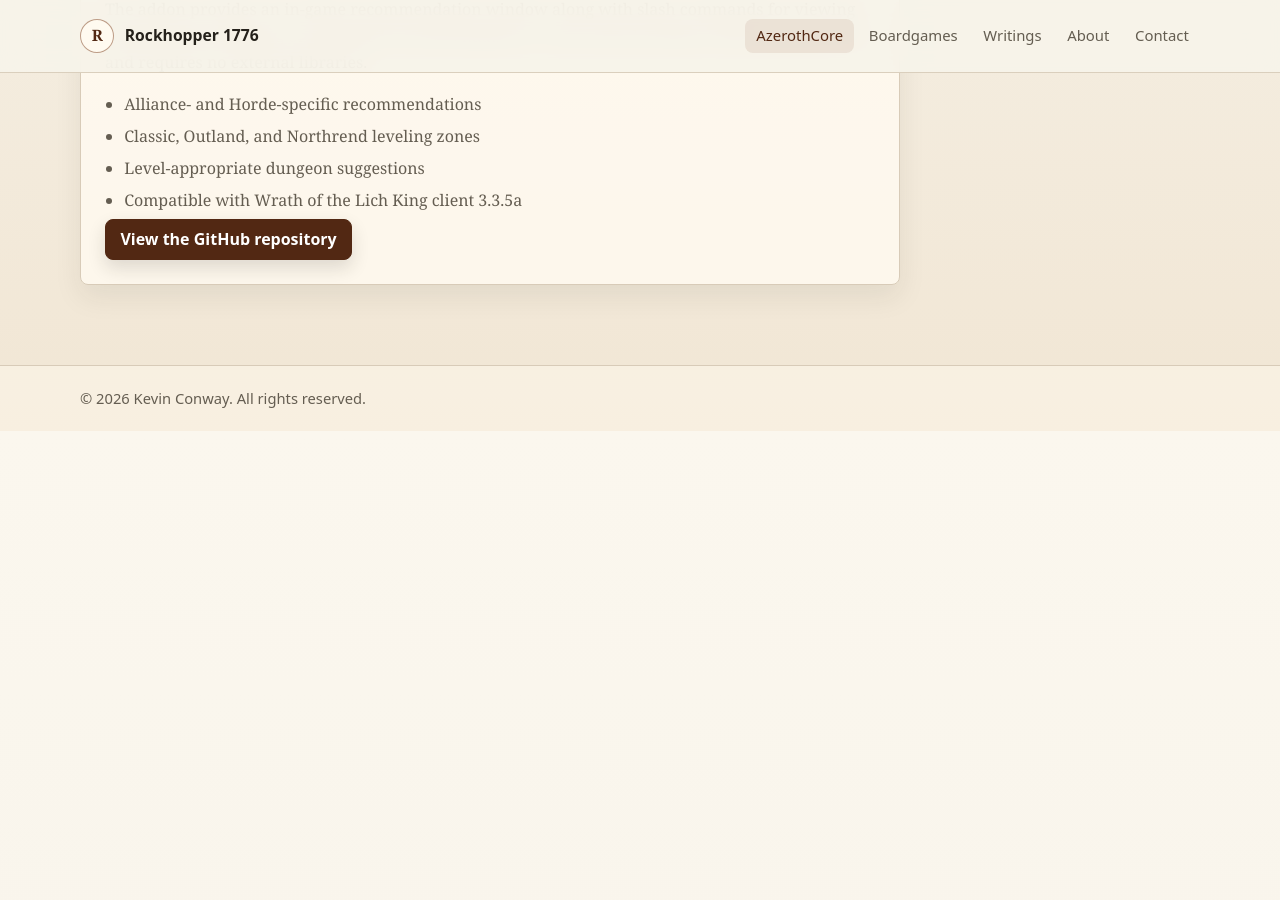
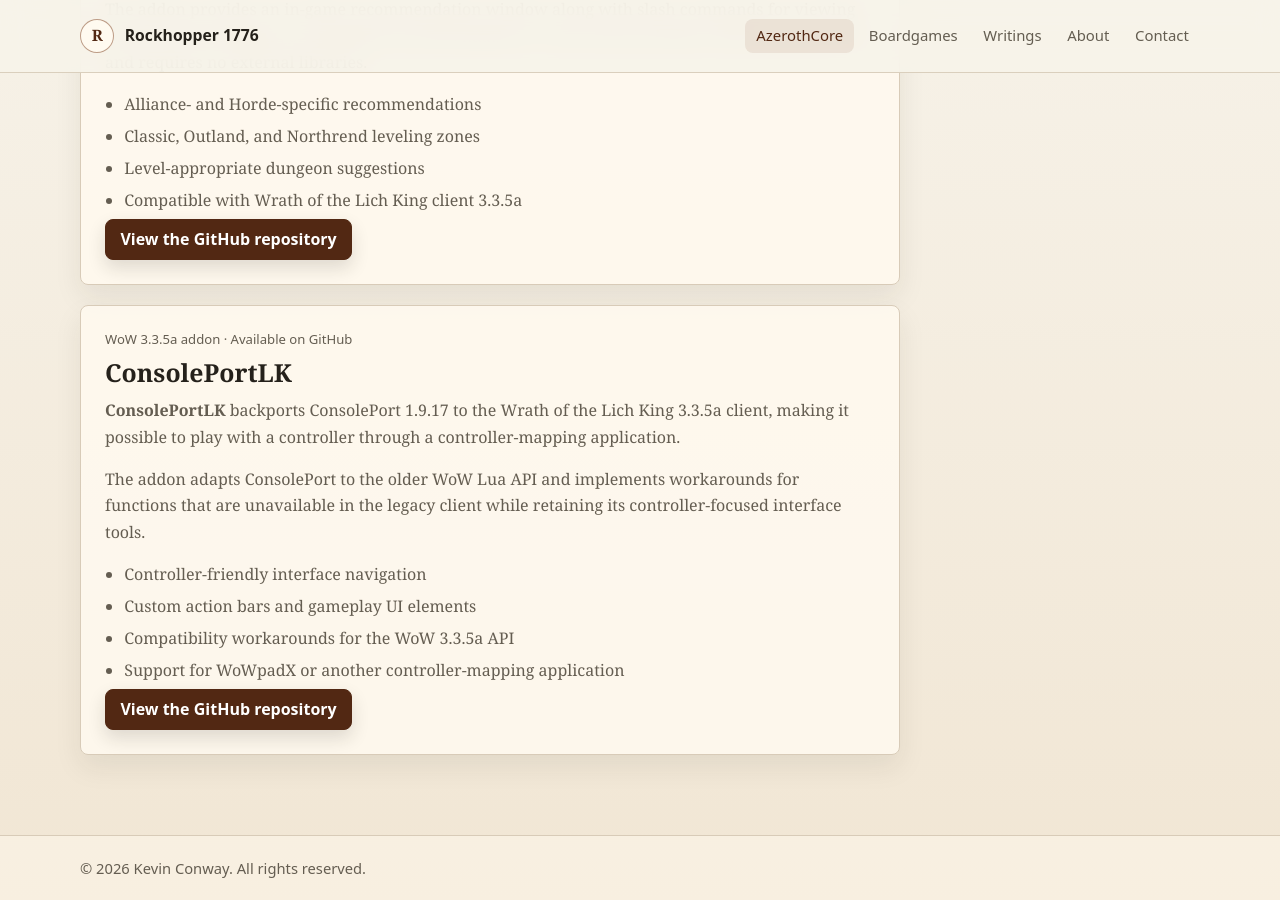
Before and after one commit to Rockhopper1776/rockhopper1776.github.io, a Jekyll site: the page built from azerothcore.html, in a window 1280 px wide and 900 px high, scrolled down 1403 px. Built offline with Jekyll 4.4.1, drawn with Linux system fonts in a browser that asks for light colours; before the commit the page ends 1834 px from its top, so only the background shows below that.

Commit message:
consoleportlk

```diff
--- a/azerothcore.html
+++ b/azerothcore.html
@@ -76,4 +76,24 @@
     </ul>
     <a class="button button-compact" href="https://github.com/Rockhopper1776/ZoneLevelAdvisor">View the GitHub repository</a>
   </article>
+
+  <article class="content-list-item">
+    <p class="item-meta">WoW 3.3.5a addon · Available on GitHub</p>
+    <h2>ConsolePortLK</h2>
+    <p>
+      <strong>ConsolePortLK</strong> backports ConsolePort 1.9.17 to the Wrath of the Lich King
+      3.3.5a client, making it possible to play with a controller through a controller-mapping application.
+    </p>
+    <p>
+      The addon adapts ConsolePort to the older WoW Lua API and implements workarounds for functions
+      that are unavailable in the legacy client while retaining its controller-focused interface tools.
+    </p>
+    <ul class="clean-list">
+      <li>Controller-friendly interface navigation</li>
+      <li>Custom action bars and gameplay UI elements</li>
+      <li>Compatibility workarounds for the WoW 3.3.5a API</li>
+      <li>Support for WoWpadX or another controller-mapping application</li>
+    </ul>
+    <a class="button button-compact" href="https://github.com/Rockhopper1776/ConsolePortLK">View the GitHub repository</a>
+  </article>
 </section>
```
